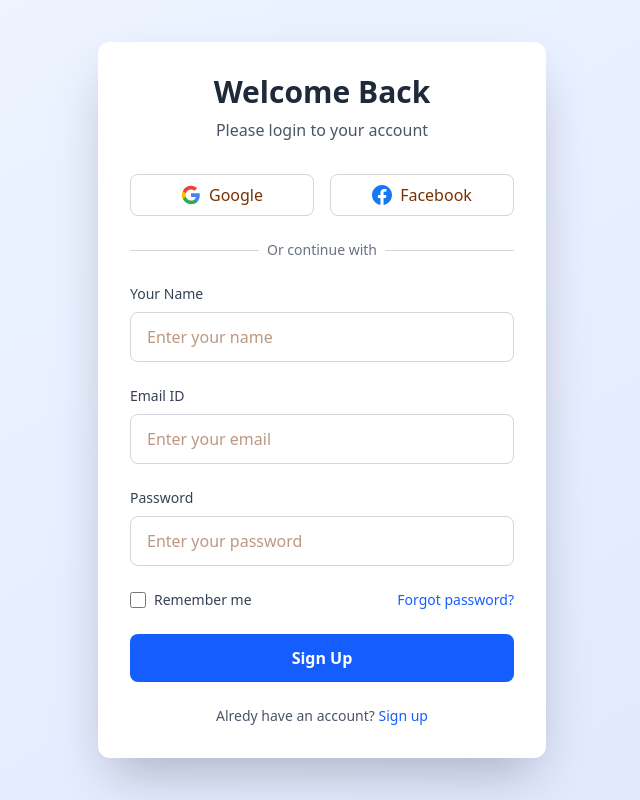
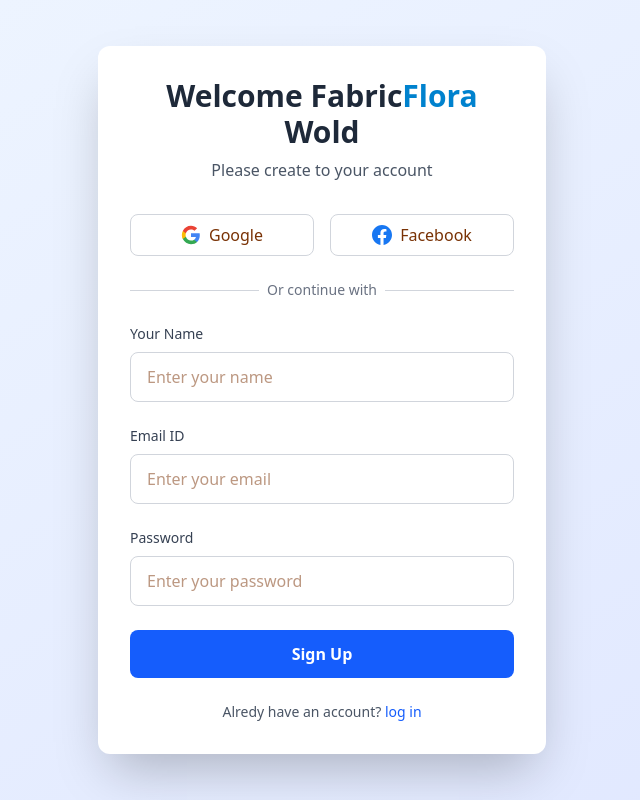
Before and after one commit to sabbir2024/flora-mart, a Next.js app: page /signup in a window 1280 px wide. Shown: the whole page, without its empty margins (318-958 px from the left). Built offline with nearby package versions, Linux system fonts and the light colour scheme.

Commit message:
user signup setup

```diff
--- a/app/(registerd)/login/components/LoginForm.jsx
+++ b/app/(registerd)/login/components/LoginForm.jsx
@@ -1,4 +1,6 @@
 'use client'
+
+import { apiUrl } from "../../../components/url";
 
 export default function LoginForm() {
     const heandleSubmit = async (e) => {
@@ -7,6 +9,7 @@ export default function LoginForm() {
         const email = form.email.value;
         const password = form.password.value;
         console.log(email, password)
+
     }
     return (
         <form onSubmit={heandleSubmit} className="space-y-6">
--- a/app/(registerd)/signup/components/SignUpForm.jsx
+++ b/app/(registerd)/signup/components/SignUpForm.jsx
@@ -1,12 +1,55 @@
 'use client'
+
+import Swal from "sweetalert2";
+import { apiUrl } from "../../../components/url";
+import { useRouter } from "next/navigation";
+
 export default function SignUpForm() {
+    const router = useRouter()
     const heandleSubmit = async (e) => {
         e.preventDefault()
         const form = e.target;
         const name = form.name.value;
         const email = form.email.value;
         const password = form.password.value;
-        console.log(name, email, password)
+
+        const userInfo = { name, email, password }
+
+        try {
+            const result = await fetch(`${apiUrl}/user`, {
+                method: 'POST',
+                headers: {
+                    'Accept': "application/json",
+                    'Content-Type': 'application/json'
+                },
+                body: JSON.stringify(userInfo)
+            })
+            const data = await result.json();
+            console.log('resulttt', data)
+
+            if (data.success) {
+                Swal.fire({
+                    position: "center",
+                    icon: "success",
+                    title: data.message,
+                    showConfirmButton: false,
+                    timer: 1500
+                });
+                router.push('/')
+            } else {
+                Swal.fire({
+                    icon: "error",
+                    title: "Oops...",
+                    text: data.message
+                });
+            }
+        } catch (error) {
+            Swal.fire({
+                icon: "error",
+                title: "Oops...",
+                text: error.message,
+            });
+        }
     }
     return (
         <form onSubmit={heandleSubmit} className="space-y-6">
@@ -54,24 +97,6 @@ export default function SignUpForm() {
                 />
             </div>
 
-            {/* Remember Me & Forgot Password */}
-            <div className="flex items-center justify-between">
-                <div className="flex items-center">
-                    <input
-                        type="checkbox"
-                        id="remember"
-                        className="h-4 w-4 text-blue-600 focus:ring-blue-500 border-gray-300 rounded"
-                    />
-                    <label htmlFor="remember" className="ml-2 block text-sm text-gray-700">
-                        Remember me
-                    </label>
-                </div>
-                <div className="text-sm">
-                    <a href="#" className="text-blue-600 hover:text-blue-800 hover:underline">
-                        Forgot password?
-                    </a>
-                </div>
-            </div>
 
             {/* Login Button */}
             <button
@@ -85,7 +110,7 @@ export default function SignUpForm() {
             <p className="text-center text-gray-600 text-sm">
                 Alredy have an account?{' '}
                 <a href="/login" className="text-blue-600 hover:text-blue-800 hover:underline font-medium">
-                    Sign up
+                    log in
                 </a>
             </p>
         </form>
--- a/app/(registerd)/signup/page.js
+++ b/app/(registerd)/signup/page.js
@@ -8,8 +8,8 @@ export default function page() {
                 <div className="bg-white p-8 rounded-xl shadow-2xl w-full max-w-md">
                     {/* হেডার */}
                     <div className="text-center mb-8">
-                        <h2 className="text-3xl font-bold text-gray-800 mb-2">Welcome Back</h2>
-                        <p className="text-gray-600">Please login to your account</p>
+                        <h2 className="text-3xl font-bold text-gray-800 mb-2">Welcome Fabric<spun className='text-info'>Flora</spun> Wold</h2>
+                        <p className="text-gray-600">Please create to your account</p>
                     </div>
 
 
--- /dev/null
+++ b/app/api/v1/user/route.js
@@ -0,0 +1,31 @@
+import { NextResponse } from "next/server";
+import dbConnect, { collectionlist } from "../../../lip/dbConnect";
+
+export const POST = async (req) => {
+
+    try {
+        const body = await req.json();
+        const userCollection = await dbConnect(collectionlist.userCollection);
+        const existingUser = await userCollection.findOne({ email: body.email })
+        if (!existingUser) {
+            const result = await userCollection.insertOne({
+                ...body,
+                createdAt: new Date(),
+                updatedAt: new Date()
+            });
+            return NextResponse.json(
+                {
+                    success: true,
+                    message: "User created successfully",
+                    data: {
+                        id: result.insertedId,
+                        email: body.email,
+                        name: body.name
+                    }
+                }, { status: 201 })
+        }
+        return NextResponse.json({ success: false, message: 'User already exists with this email' }, { status: 500 })
+    } catch (error) {
+        return NextResponse.json({ success: false, message: error.message }, { status: 500 })
+    }
+}
```
